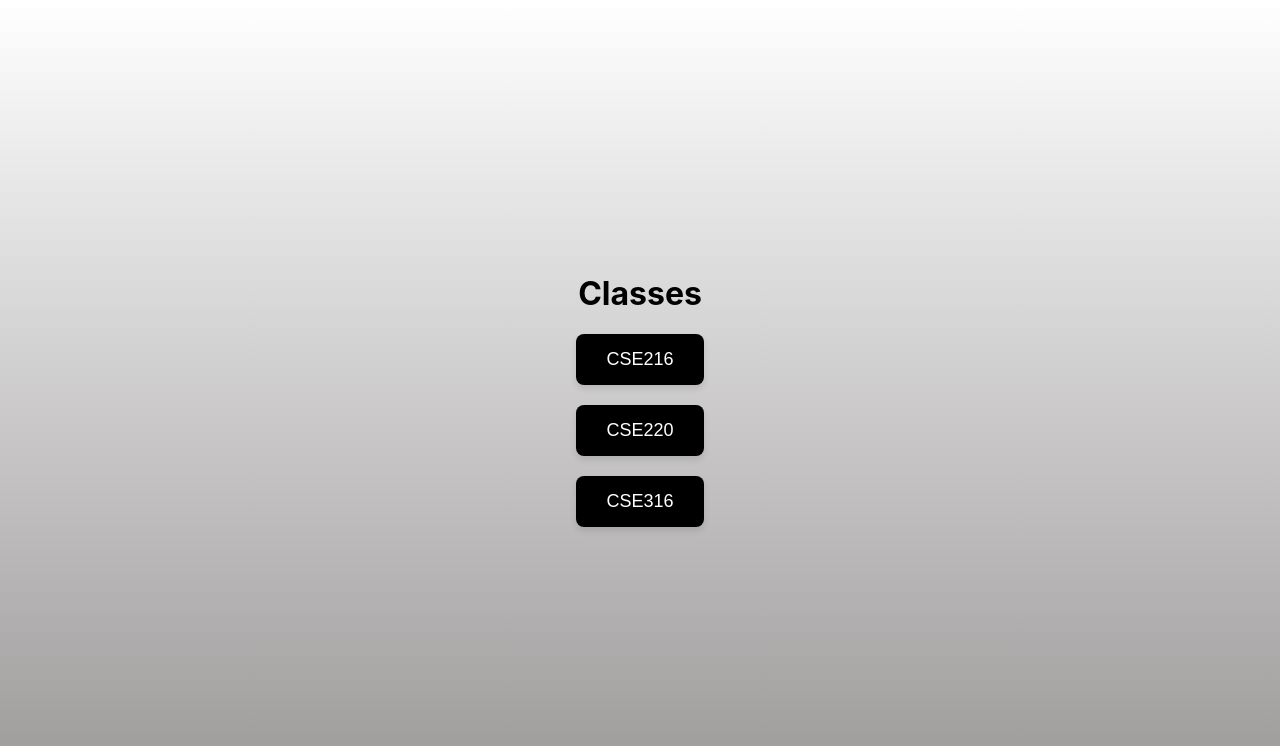
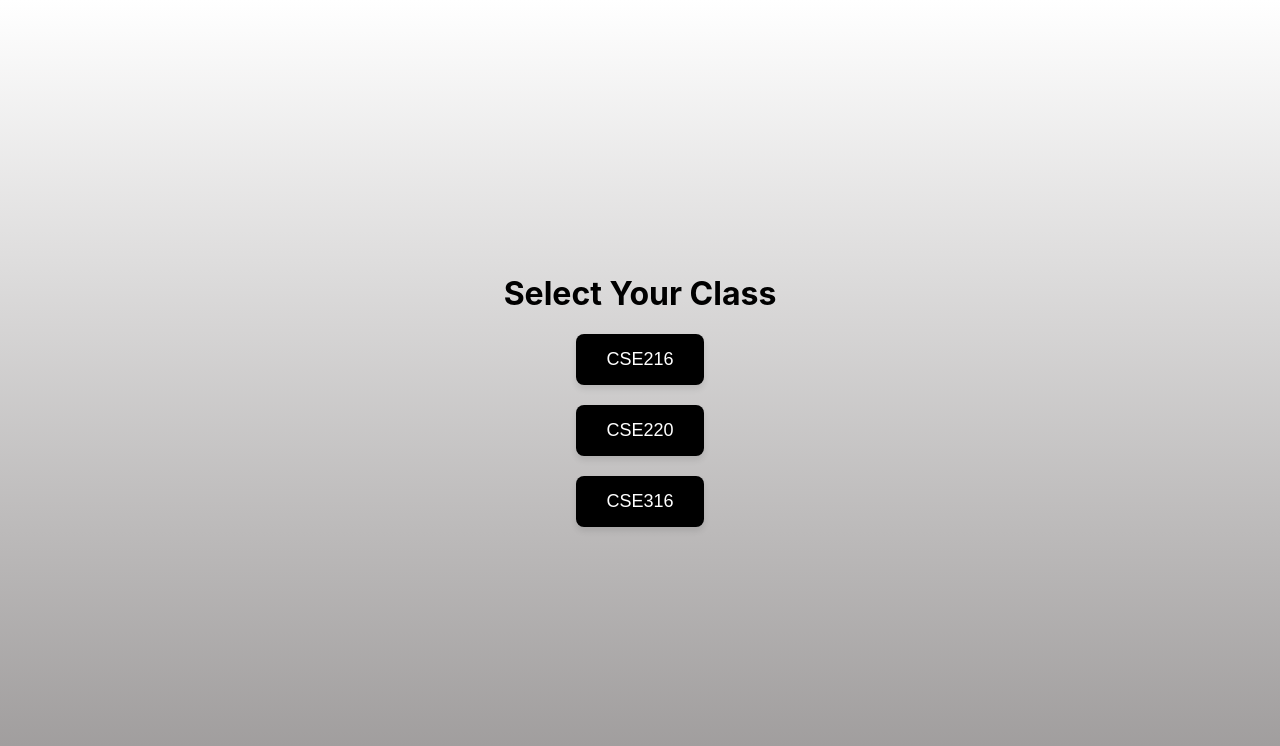
Before and after one commit to Shameed4/HopperhacksPiazza, a React (Create React App) app: page /classes in a window 1280 px wide. Shown: the top 746 px of the page. Built offline with nearby package versions, Linux system fonts and the light colour scheme.

Commit message:
Update Classes.js

```diff
--- a/src/Classes.js
+++ b/src/Classes.js
@@ -4,7 +4,7 @@ import './Classes.css';
 const Classes = () => {
   return (
     <div class="classes-container">
-      <h1>Classes</h1>
+      <h1>Select Your Class</h1>
       <button class="class-button">CSE216</button>
       <button class="class-button">CSE220</button>
       <button class="class-button">CSE316</button>
```
